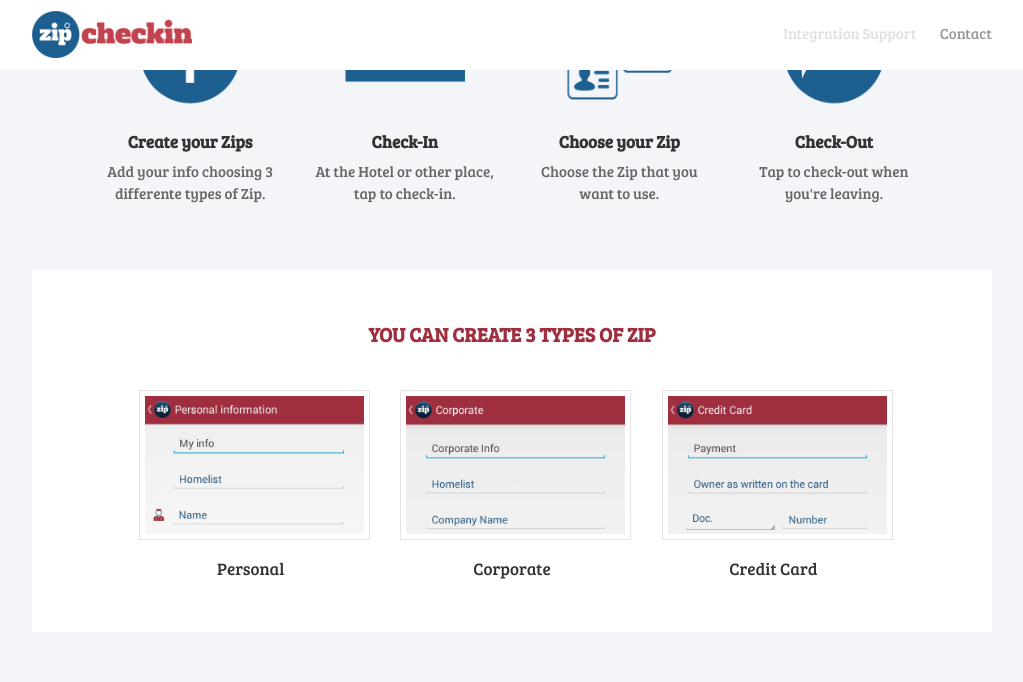
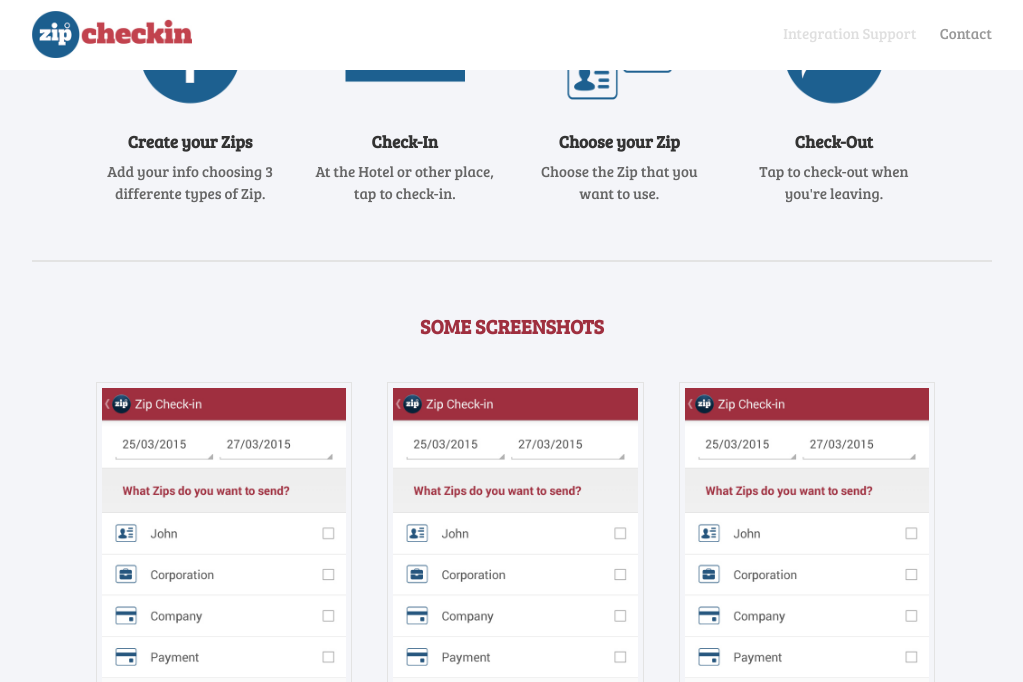
Before and after one commit to zipcheckin/zipcheckin.github.io, a Jekyll site: the page built from index.html, in a window 1280 px wide and 1400 px high, scrolled down 690 px, cut to the strip 0-682 px from the top of the window. Shown: the whole strip, without its empty margins (128-1151 px from the left). Built offline with Jekyll 4.4.1, drawn with Linux system fonts in a browser that asks for light colours; nearby versions of some CDN libraries.

Commit message:
Added screens gallery

```diff
--- a/_sass/_layout.scss
+++ b/_sass/_layout.scss
@@ -120,27 +120,6 @@
   }
 }
 
-.screen-gallery {
-  text-align: center;
-  margin: 40px 0 0 0;
-
-  li {
-    width: 26%;
-    margin: 0 2% 0 2%;
-    display: inline-block;
-
-    img {
-      width: 98%;
-      border: 1px solid $light-grey;
-      padding: 5px;
-    }
-
-    p {
-      margin: 10px 0 0 0;
-    }
-  }
-}
-
 
 // Steps
 
@@ -171,6 +150,37 @@
       font-size: $font-small;
       margin: 5px 0 0 0;
       color: $grey2;
+    }
+  }
+}
+
+
+// Screenshots
+
+.screenshots {
+  border-top: 2px solid $light-grey;
+  padding-top: 50px;
+  margin-top: 50px;
+  text-align: center;
+}
+
+.screen-gallery {
+  text-align: center;
+  margin: 40px 0 0 0;
+
+  li {
+    width: 26%;
+    margin: 0 2% 0 2%;
+    display: inline-block;
+
+    img {
+      width: 98%;
+      border: 1px solid $light-grey;
+      padding: 5px;
+    }
+
+    p {
+      margin: 10px 0 0 0;
     }
   }
 }
--- a/_sass/_responsive.scss
+++ b/_sass/_responsive.scss
@@ -122,11 +122,11 @@
   }
 
   .screen-gallery {
-    margin-top: -10px;
+    margin-top: 10px;
 
     li {
       width: 100%;
-      margin: 50px 0 0 0;
+      margin: 30px 0 0 0;
 
       img {
         width: 60%;
--- a/index.html
+++ b/index.html
@@ -53,6 +53,24 @@
 
     </section>
 
+    <section class="screenshots">
+
+      <h3>Some Screenshots</h3>
+
+      <ul class="screen-gallery">
+        <li>
+          <img src="images/screens/screen-06.jpg">
+        </li>
+        <li>
+          <img src="/images/screens/screen-06.jpg">
+        </li>
+        <li>
+          <img src="/images/screens/screen-06.jpg">
+        </li>
+      </ul>
+
+    </section> <!-- /types-of-zip -->
+
     <section class="types-of-zip">
 
       <h3>You can create 3 types of Zip</h3>
```
